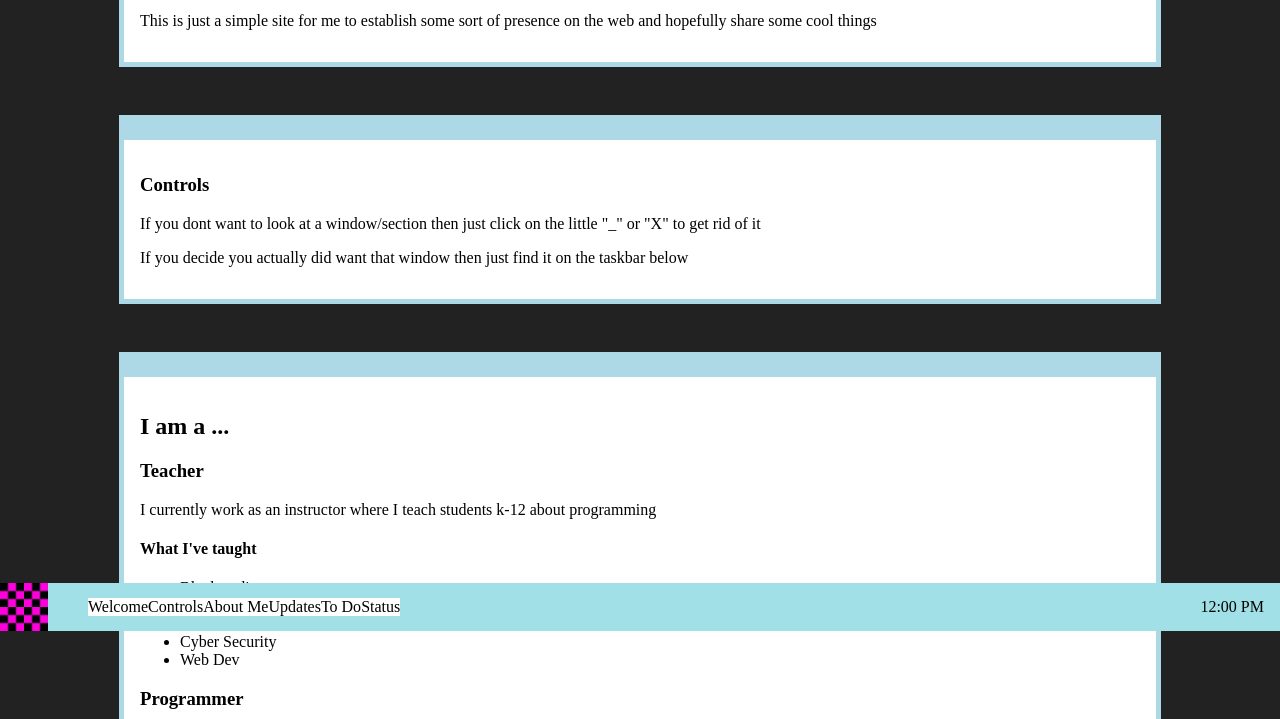
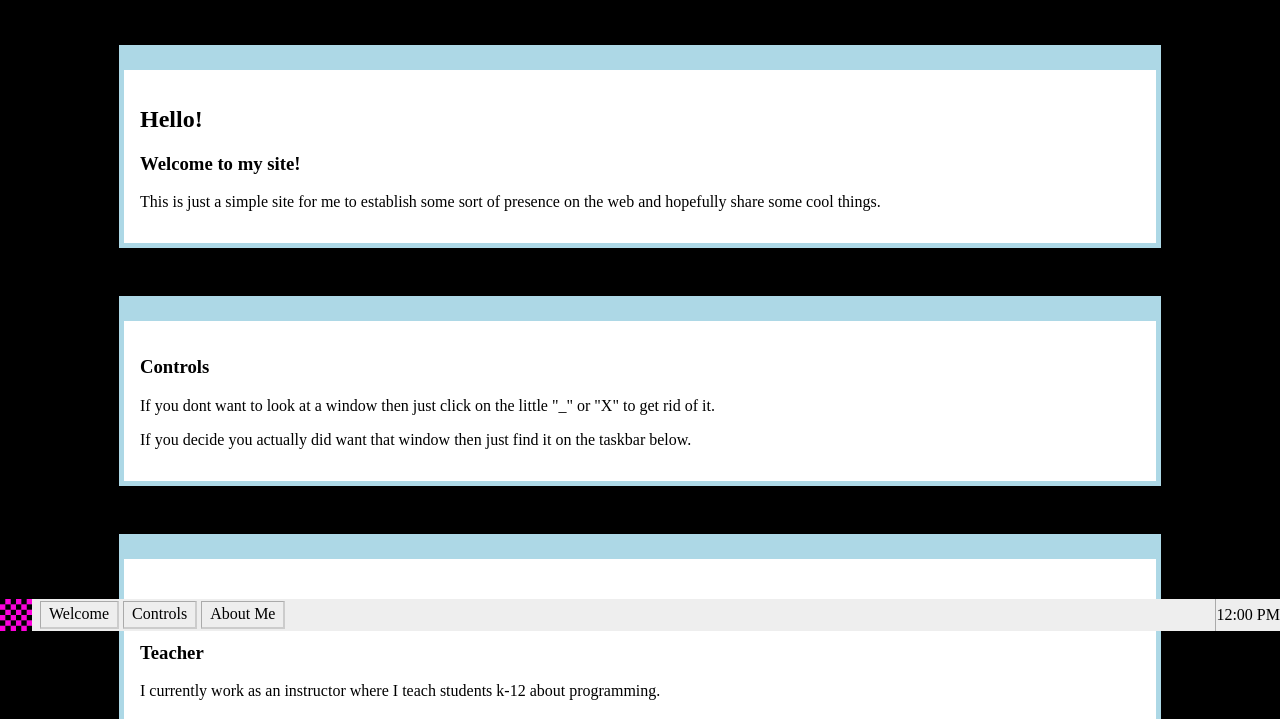
Before and after one commit to CRW405/interweb, a plain HTML site: page index.html in a window 1280 px wide. Shown: the part 169-888 px from the top of the page. Drawn offline with Linux system fonts and the light colour scheme.

Commit message:
polished up the taskbar

```diff
--- a/index.html
+++ b/index.html
@@ -3,56 +3,57 @@
   <head>
     <meta charset="UTF-8" />
     <meta name="viewport" content="width=device-width, initial-scale=1.0" />
+    <link rel="stylesheet" href="./styles/window.css" />
     <link rel="stylesheet" href="./styles/style.css" />
-    <link rel="stylesheet" href="./styles/window.css" />
     <title>Desktop</title>
   </head>
 
   <body>
     <header>
-      <!-- header goes here -->
+      <window id="header-window">
+        <h1>Welcome, User!</h1>
+      </window>
     </header>
 
     <main>
       <window-group id="info">
-        <window id="welcome" title="Welcome">
+        <window id="welcome" name="Welcome">
           <h2>Hello!</h2>
           <h3>Welcome to my site!</h3>
           <p>
             This is just a simple site for me to establish some sort of presence
-            on the web and hopefully share some cool things
+            on the web and hopefully share some cool things.
           </p>
         </window>
 
-        <window id="controls" title="How to do things">
+        <window id="controls" name="How to do things">
           <h3>Controls</h3>
           <p>
-            If you dont want to look at a window/section then just click on the
-            little "_" or "X" to get rid of it
+            If you dont want to look at a window then just click on the little
+            "_" or "X" to get rid of it.
           </p>
           <p>
             If you decide you actually did want that window then just find it on
-            the taskbar below
+            the taskbar below.
           </p>
         </window>
 
-        <window id="about-me" title="About Me">
+        <window id="about-me" name="About Me">
           <h2>I am a ...</h2>
 
           <div>
             <h3>Teacher</h3>
             <p>
               I currently work as an instructor where I teach students k-12
-              about programming
+              about programming.
             </p>
           </div>
 
           <div>
             <h4>What I've taught</h4>
             <ul>
-              <li>Block coding</li>
               <li>Python</li>
-              <li>Roblox Game dev</li>
+              <li>Roblox Game Dev</li>
               <li>Cyber Security</li>
               <li>Web Dev</li>
             </ul>
@@ -62,7 +63,7 @@
             <h3>Programmer</h3>
             <p>
               I like making things and I like learning things so I became a
-              programmer
+              programmer.
             </p>
             <a href="https://github.com/CRW405">
               <h4>See what I've done</h4>
@@ -73,18 +74,18 @@
             <h3>Student</h3>
             <p>
               Im currently working towards a Bachelors in Computer Science with
-              a Minor in Cybersecurity
+              a Minor in Cybersecurity.
             </p>
           </div>
         </window>
       </window-group>
 
       <window-group id="this">
-        <window id="updates" title="Updates"> </window>
+        <window id="updates" name="Updates"> </window>
 
-        <window id="to-do" title="To Do"> </window>
+        <window id="to-do" name="To Do"> </window>
 
-        <window id="status" title="Status"> </window>
+        <window id="status" name="Status"> </window>
       </window-group>
 
       <window-group id="stuff">
@@ -92,25 +93,24 @@
       </window-group>
 
       <taskbar>
-        <img src="./medias/images/missing.jpg" alt="OS" />
+        <img src="./medias/images/missing.jpg" alt="OS" class="icon" />
 
-        <ul>
-          <li data-window="welcome">Welcome</li>
-          <li data-window="controls">Controls</li>
-          <li data-window="about-me">About Me</li>
-          <li data-window="updates">Updates</li>
-          <li data-window="to-do">To Do</li>
-          <li data-window="status">Status</li>
+        <ul id="taskbar-items">
+          <li>Welcome</li>
+          <li>Controls</li>
+          <li>About Me</li>
         </ul>
 
-        <div class="time">
-          <span id="time">12:00 PM</span>
-        </div>
+        <div class="time">12:00 PM</div>
       </taskbar>
     </main>
 
     <footer>
-      <!-- footer goes here -->
+      <ul>
+        <li>
+          <a href="https://github.com/CRW405">Github</a>
+        </li>
+      </ul>
     </footer>
   </body>
 </html>
--- a/styles/style.css
+++ b/styles/style.css
@@ -1,25 +1,10 @@
-:root {
-  --primary: lightblue;
-  --primary-secondary: lightblue;
-  --active: blue;
-  --active-secondary: blue;
-  --highlight: white;
-  --highlight-secondary: grey;
-  --background: black;
-  --background-secondary: grey;
-  --window-background: white;
-  --text: white;
-  --window-text: black;
-  --text-secondary: grey;
-}
-
 * {
   box-sizing: border-box;
   font-family: "Times New Roman";
 }
 
 body {
-  background-color: var(--background);
+  background-color: black;
 }
 
 main {
--- a/styles/window.css
+++ b/styles/window.css
@@ -1,24 +1,16 @@
 :root {
-  --primary: #add8e6;
-  --primary-secondary: #a0e0e6;
-  --active: #4682b4;
-  --active-secondary: #5f9ea0;
-  --highlight: #ffffff;
-  --highlight-secondary: #d3d3d3;
-  --background: #222222;
-  --background-secondary: #808080;
+  --window-border: #add8e6;
   --window-background: #ffffff;
-  --text: #000000;
-  --window-text: #000000;
-  --text-secondary: #808080;
+  --taskbar-background: #eeeeee;
+  --taskbar-button-border: #aaaaaa;
+  --taskbar-button-hover: #cccccc;
 }
 
 window,
 window-static {
   background-color: var(--window-background);
-  color: var(--window-text);
-  border: 5px solid var(--primary);
-  border-top: 25px solid var(--primary);
+  border: 5px solid var(--window-border);
+  border-top: 25px solid var(--window-border);
   padding: 1rem;
   display: block;
   margin: 1.5rem;
@@ -36,30 +28,55 @@ taskbar {
   bottom: 0;
   left: 0;
   width: 100%;
-  height: 3rem;
-  background-color: var(--primary-secondary);
   display: flex;
-  justify-content: flex-start;
+  height: 2rem;
+  background-color: var(--taskbar-background);
   align-items: center;
 }
 
-taskbar img {
+taskbar ul {
+  list-style-type: none;
+  margin: 0;
+  padding: 0;
+  display: flex;
   height: 100%;
-}
-
-taskbar ul {
-  display: flex;
-  list-style-type: none;
-  justify-content: space-between;
+  gap: 0.25rem;
+  padding-left: 0.5rem;
   align-items: center;
 }
 
 taskbar ul li {
+  margin: 0;
+  padding: 0;
+  display: flex;
+  height: 90%;
+  border: 1px solid var(--taskbar-button-border);
+  border-right: 2px solid var(--taskbar-button-hover);
+  border-bottom: 2px solid var(--taskbar-button-hover);
+  align-items: center;
+  padding: 0 0.5rem;
+}
+
+taskbar ul li:hover {
+  background-color: var(--taskbar-button-hover);
+  border-color: var(--taskbar-button-hover);
+  border-right: 2px solid var(--taskbar-button-border);
+  border-bottom: 2px solid var(--taskbar-button-border);
+}
+
+taskbar .icon,
+taskbar ul li .icon {
+  margin: 0;
+  padding: 0;
   height: 100%;
-  background-color: var(--window-background);
 }
 
 taskbar .time {
+  justify-self: flex-end;
   margin-left: auto;
-  padding-right: 1rem;
+  border-left: 1px solid var(--taskbar-button-border);
+  height: 100%;
+  display: flex;
+  align-items: center;
+  justify-content: center;
 }
```
